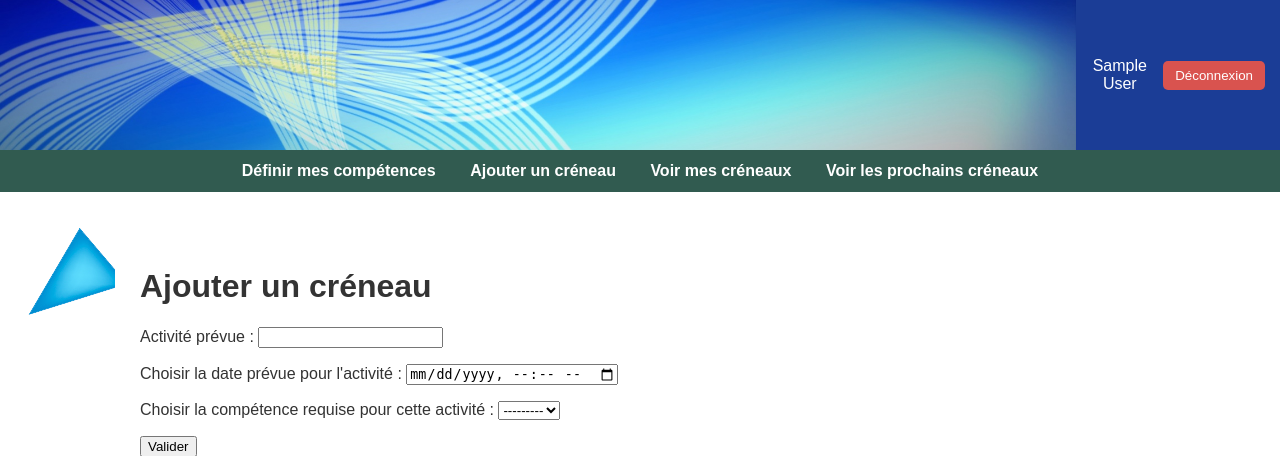
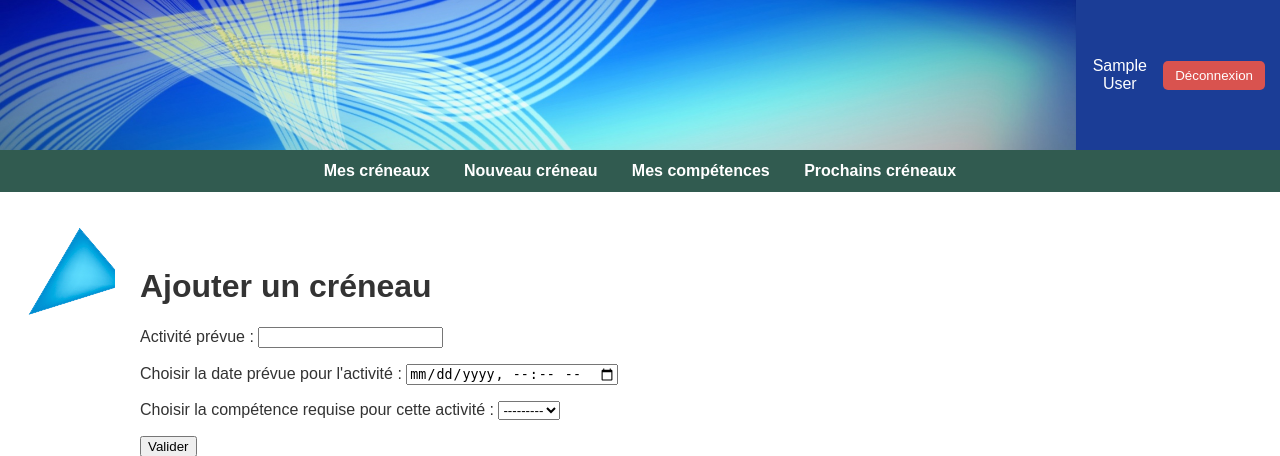
Before and after one commit to severinehmfms/evaldjango, a Django app: page /entraide/addschedule/ in a window 1280 px wide. Shown: the top 456 px of the page. Run offline with Django 5.2, Linux system fonts and the light colour scheme; the visitor is signed in with stand-in values (Sample User, id 1); data that the repository does not hold is empty.

Commit message:
renommé les liens du menu

```diff
--- a/biaudentraide/templates/base.html
+++ b/biaudentraide/templates/base.html
@@ -27,18 +27,18 @@
             <nav>
                 {% block menu %}
                     {% if user.is_authenticated %}
-                        <a href="{% url 'entraide:majskills' %}">Définir mes compétences</a>
+                        <a href="{% url 'entraide:showschedules' %}">Mes créneaux </a>
 
-                        <a href="{% url 'entraide:addschedule' %}">Ajouter un créneau </a>
+                        <a href="{% url 'entraide:addschedule' %}">Nouveau créneau </a>
 
-                        <a href="{% url 'entraide:showschedules' %}">Voir mes créneaux </a>
+                        <a href="{% url 'entraide:majskills' %}">Mes compétences</a>
 
-                        <a href="{% url 'entraide:helpschedules' %}">Voir les prochains créneaux </a>
+                        <a href="{% url 'entraide:helpschedules' %}">Prochains créneaux </a>
 
                     {% else %}
-                        <a href="{% url 'entraide:allskills' %}">Liste des compétences proposées</a>
+                        <a href="{% url 'entraide:allskills' %}">Compétences proposées</a>
 
-                        <a href="{% url 'entraide:showschedules' %}">Voir les prochains créneaux réservés</a>
+                        <a href="{% url 'entraide:showschedules' %}">Prochains créneaux réservés</a>
 
                     {% endif %}
                 {% endblock %}
```
